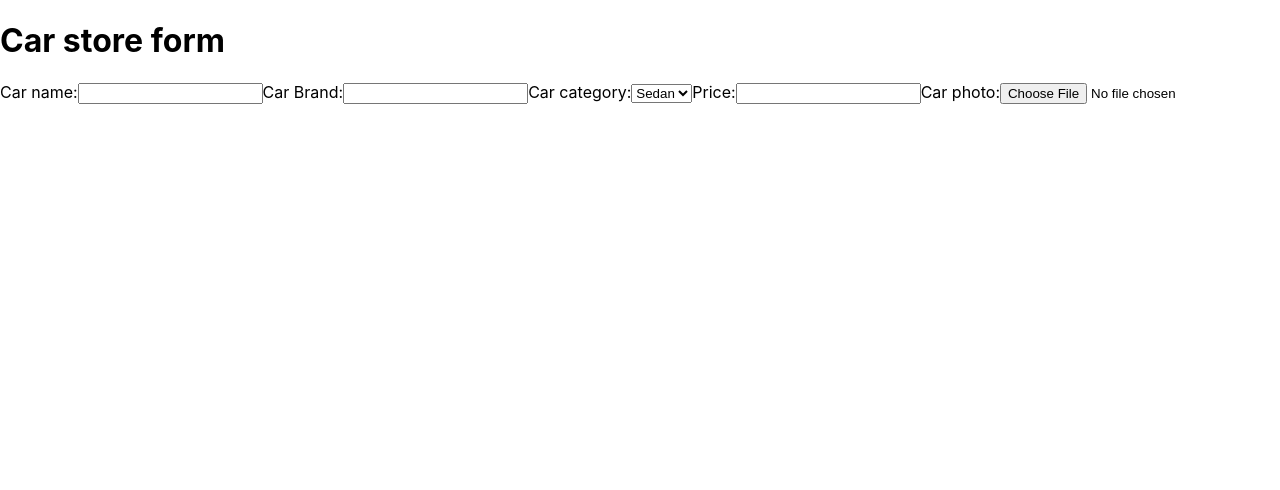
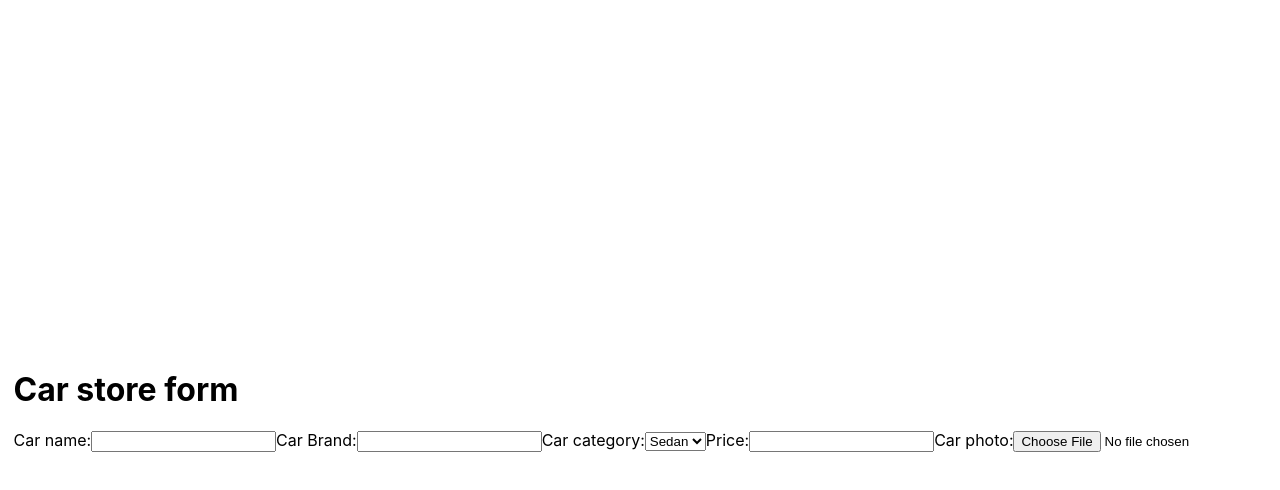
Before and after one commit to EduBarreira1212/car-store-form, a React (Create React App) app: page / in a window 1280 px wide. Shown: the top 490 px of the page. Built offline with nearby package versions, Linux system fonts and the light colour scheme; the HTML template or start-up script is replaced by a standard one.

Commit message:
feat: styled component created to app

```diff
--- a/src/App.tsx
+++ b/src/App.tsx
@@ -1,11 +1,20 @@
 import React from 'react';
 import FormPage from './FormPage';
+import styled from 'styled-components';
+
+const Div = styled.div`
+  height: 100vh;
+  display: flex;
+  flex-direction: column;
+  align-items: center;
+  justify-content: center
+`;
 
 function App() {
   return (
-    <div>
+    <Div>
       <FormPage/>
-    </div>
+    </Div>
   );
 }
 
```
